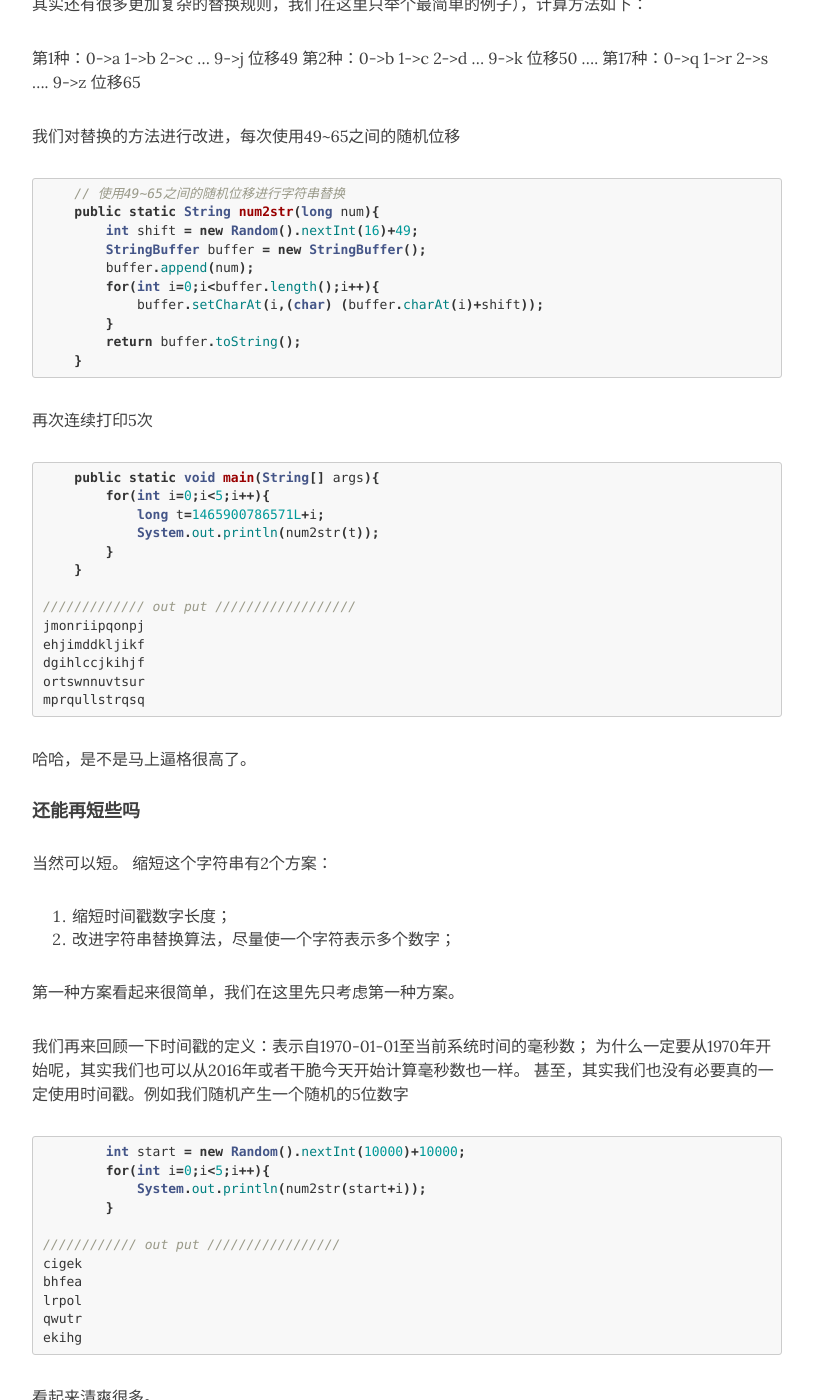
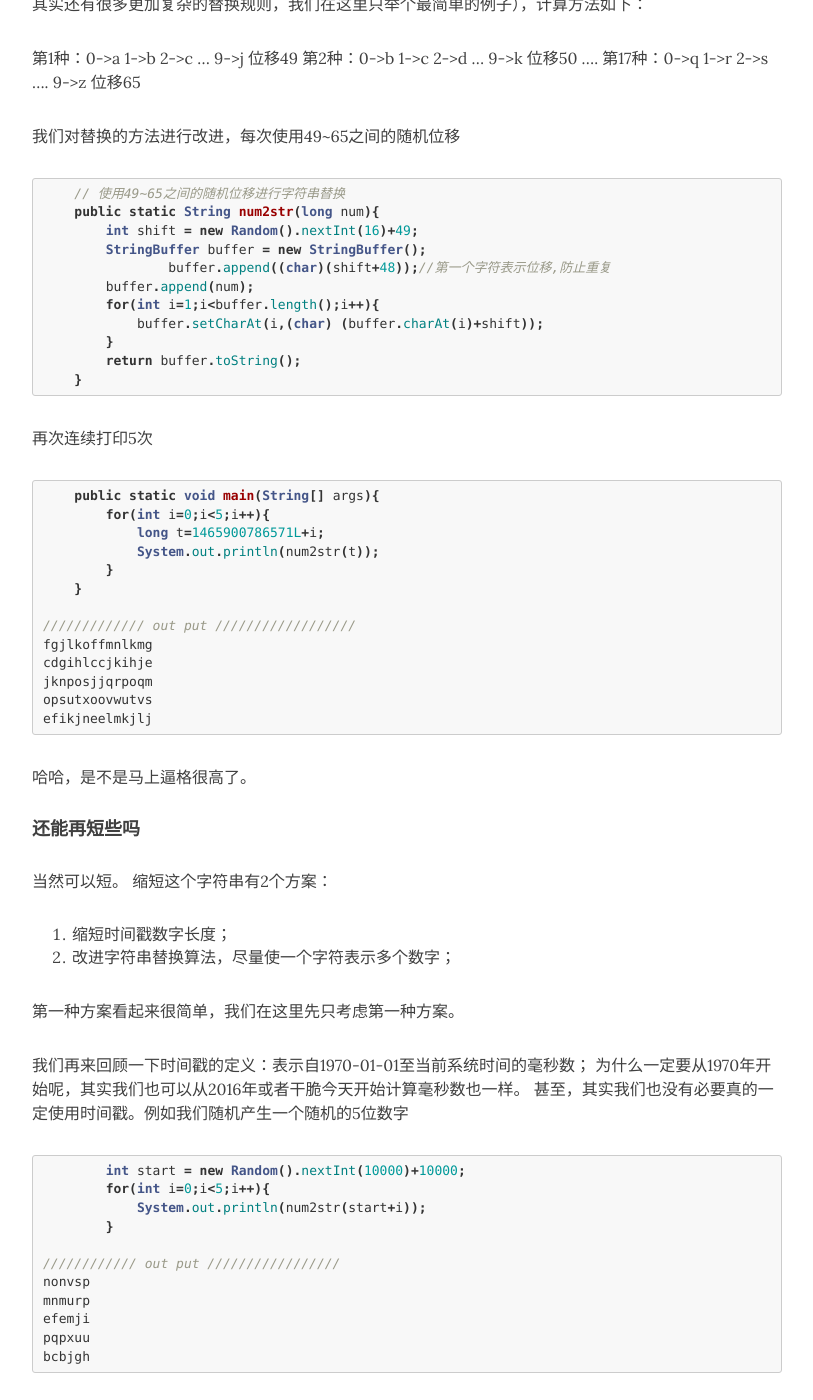
Before and after one commit to tommychin/tommychin.github.io, a Jekyll site: the page built from _posts/2016-6-14-how-to-generate-random-string.md, in a window 1280 px wide and 1400 px high, scrolled down 1800 px. Shown: the whole window, without its empty margins (233-1046 px from the left). Built offline with Jekyll 4.4.1, drawn with Linux system fonts in a browser that asks for light colours; nearby versions of some CDN libraries; some of the changed text lies outside the part shown.

Commit message:
update 2016-6-14-how-to-generate-random-string.md

````diff
--- a/_posts/2016-6-14-how-to-generate-random-string.md
+++ b/_posts/2016-6-14-how-to-generate-random-string.md
@@ -85,8 +85,9 @@ begfjaahigfhf
     public static String num2str(long num){
         int shift = new Random().nextInt(16)+49;
         StringBuffer buffer = new StringBuffer();
+		buffer.append((char)(shift+48));//第一个字符表示位移,防止重复
         buffer.append(num);
-        for(int i=0;i<buffer.length();i++){
+        for(int i=1;i<buffer.length();i++){
             buffer.setCharAt(i,(char) (buffer.charAt(i)+shift));
         }
         return buffer.toString();
@@ -104,11 +105,11 @@ begfjaahigfhf
     }
 
 ///////////// out put //////////////////
-jmonriipqonpj
-ehjimddkljikf
-dgihlccjkihjf
-ortswnnuvtsur
-mprqullstrqsq
+fgjlkoffmnlkmg
+cdgihlccjkihje
+jknposjjqrpoqm
+opsutxoovwutvs
+efikjneelmkjlj
 ```
 
 哈哈，是不是马上逼格很高了。
@@ -133,11 +134,11 @@ mprqullstrqsq
         }
 
 //////////// out put /////////////////
-cigek
-bhfea
-lrpol
-qwutr
-ekihg
+nonvsp
+mnmurp
+efemji
+pqpxuu
+bcbjgh
 ```
 
 看起来清爽很多。
@@ -173,8 +174,9 @@ public class RandomString {
     private  String num2str(long num){
         int shift =random.nextInt(16)+49;
         StringBuffer buffer = new StringBuffer();
+		buffer.append((char)(shift+48));//第一个字符表示位移,防止重复
         buffer.append(num);
-        for(int i=0;i<buffer.length();i++){
+        for(int i=1;i<buffer.length();i++){
             buffer.setCharAt(i,(char) (buffer.charAt(i)+shift));
         }
         return buffer.toString();
````
